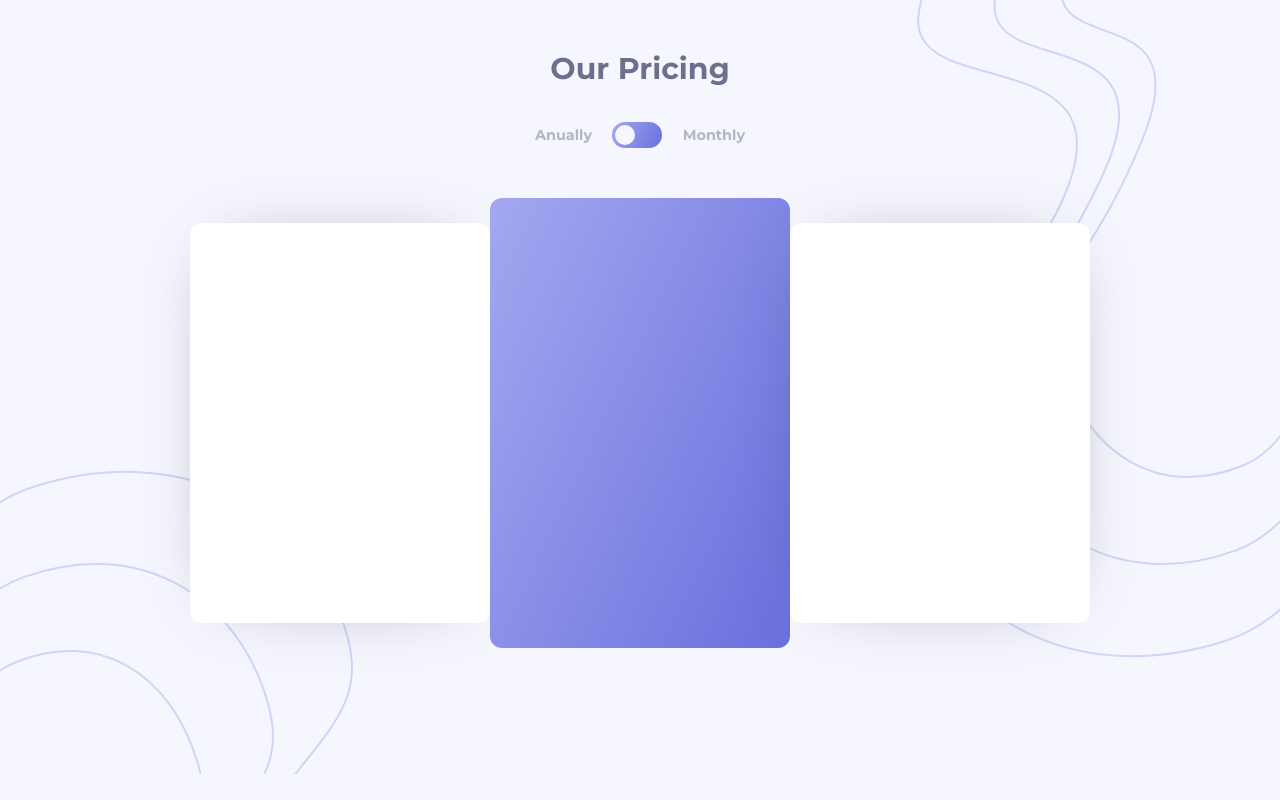
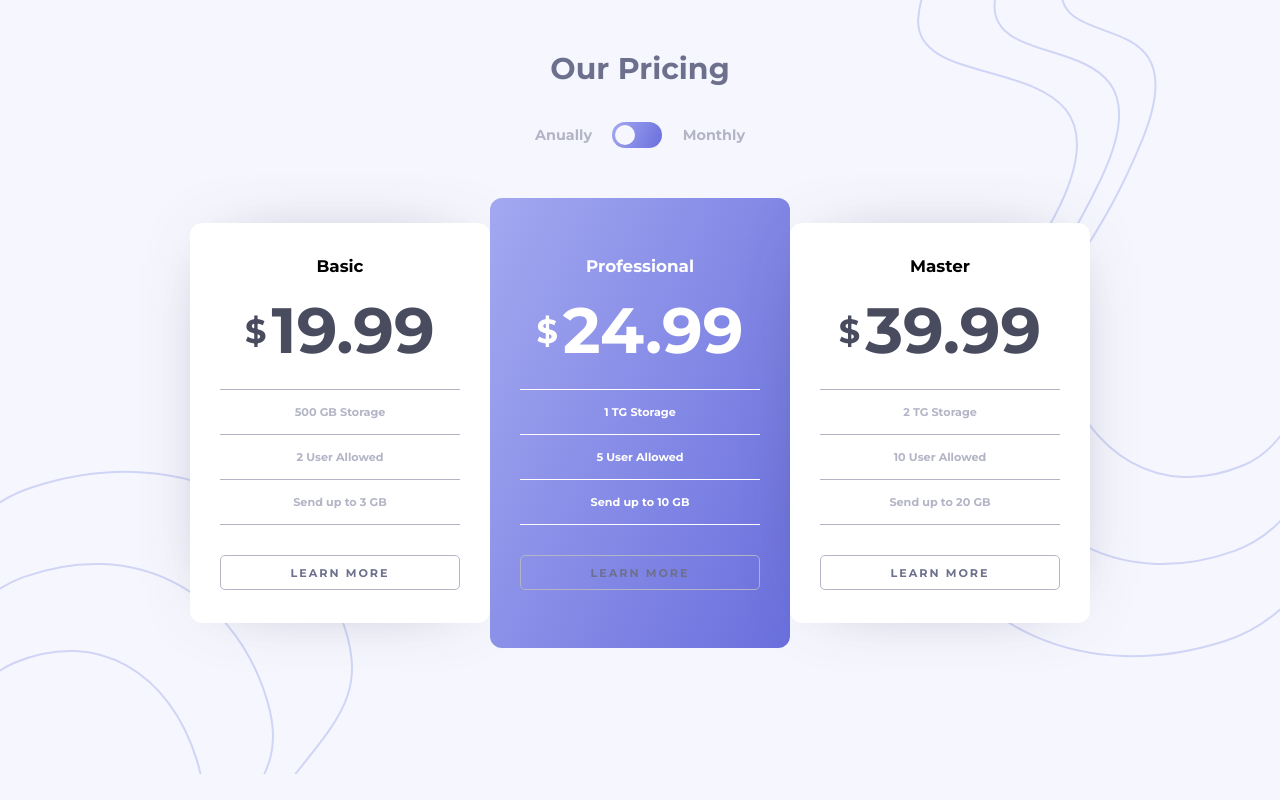
Before and after one commit to kdumagalhaes/pricing-component-reactjs, a React (Create React App) app: page / in a window 1280 px wide. Built offline with nearby package versions, Linux system fonts and the light colour scheme; the HTML template or start-up script is replaced by a standard one.

Commit message:
finished card content

```diff
--- a/src/components/CardRow/CardRow.js
+++ b/src/components/CardRow/CardRow.js
@@ -1,15 +1,49 @@
-import React from 'react'
-import { CardRowDiv } from './CardRowStyles'
-import Card from '../Cards/Card'
+import React from 'react';
+import { CardRowDiv } from './CardRowStyles';
+import Card from '../Cards/Card';
 
 const CardRow = () => {
-    return (
-        <CardRowDiv>
-            <Card cardHeight="400px" shadow="0px 0px 74px -39px rgba(73,76,95,0.7)" backgroundColor="#fff"/>
-            <Card cardHeight="450px" shadow="none" backgroundColor="var(--bg-gradient)"/>
-            <Card cardHeight="400px" shadow="0px 0px 74px -39px rgba(73,76,95,0.7)" backgroundColor="#fff"/>
-        </CardRowDiv>
-    )
-}
+  return (
+    <CardRowDiv>
+      <Card
+        cardHeight="400px"
+        shadow="0px 0px 74px -39px rgba(73,76,95,0.7)"
+        backgroundColor="#fff"
+        title="Basic"
+        price="19.99"
+        item1="500 GB Storage"
+        item2="2 User Allowed"
+        item3="Send up to 3 GB"
+        ulColor="var(--light-grayish-blue)"
+        priceColor="var(--dark-grayish-blue)"
+      />
+      <Card
+        cardHeight="450px"
+        shadow="none"
+        backgroundColor="var(--bg-gradient)"
+        title="Professional"
+        price="24.99"
+        item1="1 TG Storage"
+        item2="5 User Allowed"
+        item3="Send up to 10 GB"
+        ulColor="#fff"
+        titleColor="#fff"
+        priceColor="#fff"
+      />
+      <Card
+        cardHeight="400px"
+        shadow="0px 0px 74px -39px rgba(73,76,95,0.7)"
+        backgroundColor="#fff"
+        title="Master"
+        price="39.99"
+        item1="2 TG Storage"
+        item2="10 User Allowed"
+        item3="Send up to 20 GB"
+        ulColor="var(--light-grayish-blue)"
+        priceColor="var(--dark-grayish-blue)"
+      />
+    </CardRowDiv>
+  );
+};
 
-export default CardRow
+export default CardRow;
--- /dev/null
+++ b/src/components/Cards/Buttons/Button.js
@@ -0,0 +1,12 @@
+import React from 'react'
+import {ButtonTag} from './ButtonStyles'
+
+const Button = () => {
+    return(
+        <ButtonTag>
+            Learn more
+        </ButtonTag>
+    )
+}
+
+export default Button
--- /dev/null
+++ b/src/components/Cards/Buttons/ButtonStyles.js
@@ -0,0 +1,22 @@
+import styled from 'styled-components';
+
+export const ButtonTag = styled.button`
+  width: 100%;
+  border: 1px solid var(--light-grayish-blue);
+  background: transparent;
+  border-radius: 5px;
+  height: 35px;
+  text-transform: uppercase;
+  font-family: 'Montserrat', sans-serif;
+  font-weight: bold;
+  letter-spacing: 2px;
+  font-size: 0.7rem;
+  margin-top: 30px;
+  transition: all 0.5s;
+  color: var(--grayish-blue);
+
+  &:hover {
+  border: 1px solid hsl(236, 72%, 79%);
+  color: hsl(236, 72%, 79%);
+  }
+`;
--- a/src/components/Cards/Card.js
+++ b/src/components/Cards/Card.js
@@ -1,14 +1,38 @@
-import React from 'react'
-import {CardDiv} from './CardStyles'
+import React from 'react';
+import { CardDiv, MoneySymbol, PriceTag, List, Title, ListItem, ListItemSpan } from './CardStyles';
+import Button from './Buttons/Button'
 
-const Card = ({cardHeight, shadow, backgroundColor}) => {
-    return (
-        <>
-        <CardDiv cardHeight={cardHeight} shadow={shadow} backgroundColor={backgroundColor}>
+const Card = ({
+  cardHeight,
+  shadow,
+  backgroundColor,
+  title,
+  price,
+  item1,
+  item2,
+  item3,
+  priceColor,
+  ulColor,
+  titleColor,
+}) => {
+  return (
+    <CardDiv
+      cardHeight={cardHeight}
+      shadow={shadow}
+      backgroundColor={backgroundColor}
+    >
+      <div>
+      <Title titleColor={titleColor}>{title}</Title>
+      <PriceTag priceColor={priceColor}><MoneySymbol>$</MoneySymbol>{price}</PriceTag>
+      <List ulColor={ulColor}>
+        <ListItem><ListItemSpan>{item1}</ListItemSpan></ListItem>
+        <ListItem><ListItemSpan>{item2}</ListItemSpan></ListItem>
+        <ListItem><ListItemSpan>{item3}</ListItemSpan></ListItem>
+      </List>
+      <Button/>
+      </div>
+    </CardDiv>
+  );
+};
 
-        </CardDiv>
-        </>
-    )
-}
-
-export default Card
+export default Card;
--- a/src/components/Cards/CardStyles.js
+++ b/src/components/Cards/CardStyles.js
@@ -7,6 +7,11 @@ export const CardDiv = styled.div`
   border-radius: 12px;
   box-shadow: ${({ shadow }) => shadow};
   animation: loading 1s linear;
+  padding: 15px 30px 15px 30px;
+  display: flex;
+  flex-direction: column;
+  justify-content: center;
+  text-align: center;
 
   @keyframes loading {
     0% {
@@ -19,5 +24,49 @@ export const CardDiv = styled.div`
 
   @media (max-width: 860px) {
     margin-bottom: 30px;
-}
+  }
 `;
+
+export const PriceTag = styled.div`
+  font-size: 4rem;
+  display: flex;
+  align-items: center;
+  justify-content: center;
+  margin-bottom: 20px;
+  color: ${({ priceColor }) => priceColor};
+`;
+
+export const MoneySymbol = styled.span`
+  font-size: 2.1rem;
+  margin-right: 5px;
+  color: ${({ color }) => color};
+`;
+
+export const List = styled.ul`
+  display: flex;
+  flex-direction: column;
+  align-content: center;
+  color: ${({ulColor}) => ulColor};
+`;
+
+export const Title = styled.h2`
+  font-size: 1.05rem;
+  color: ${({ titleColor }) => titleColor};
+  margin-bottom: 15px;
+`;
+
+export const ListItem = styled.li`
+  border-bottom: 1px solid ${({ulColor}) => ulColor};
+  width: 100%;
+
+  &:first-child {
+    border-top: 1px solid ${({ulColor}) => ulColor};
+  }
+`;
+
+export const ListItemSpan = styled.span`
+  justify-self: center;
+  font-size: 0.7rem;
+  display: block;
+  margin: 15px 0 15px 0;
+`;
```
